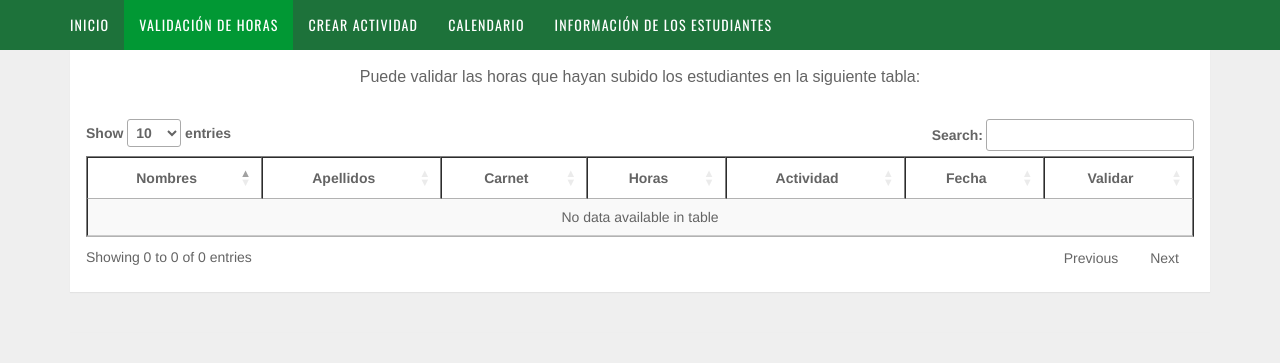
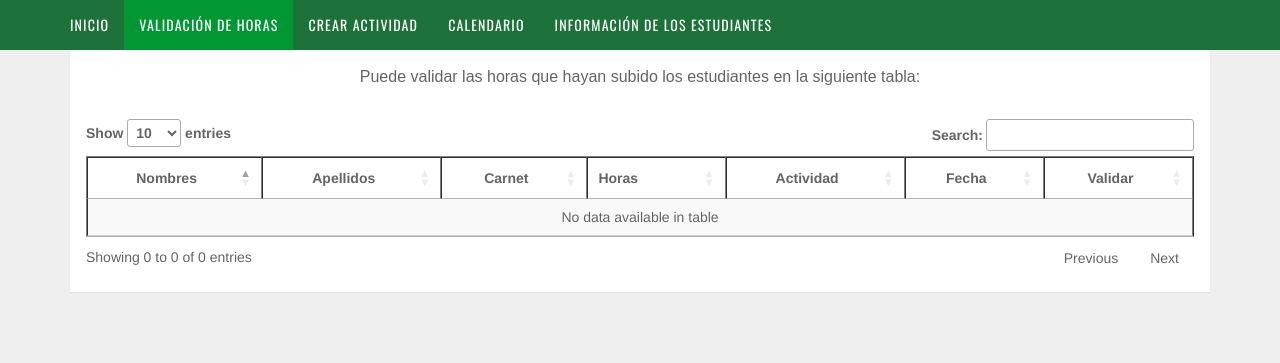
Before and after one commit to prengifo/GuardabosquesUSB, a Django app: template GuardabosquesUSB/templates/validacion.html in a window 1280 px wide. Shown: the top 363 px of the page. Run offline with Django 3.2, Linux system fonts and the light colour scheme; the template is opened without the code that fills it, so the values that code supplies are empty; some libraries are stand-ins or nearby versions.

Commit message:
No se que cambio hay aqui. Pero es tonto.

```diff
--- a/GuardabosquesUSB/templates/validacion.html
+++ b/GuardabosquesUSB/templates/validacion.html
@@ -118,7 +118,7 @@
                         <th style="text-align:center">Nombres</th>
                         <th style="text-align:center">Apellidos</th>
                         <th style="text-align:center">Carnet</th>
-                        <th style="text-align:center">Horas</th>
+                        <th style e="text-align:center">Horas</th>
                         <th style="text-align:center">Actividad</th>
                         <th style="text-align:center">Fecha</th>
                         <th style="text-align:center">Validar</th>
```
